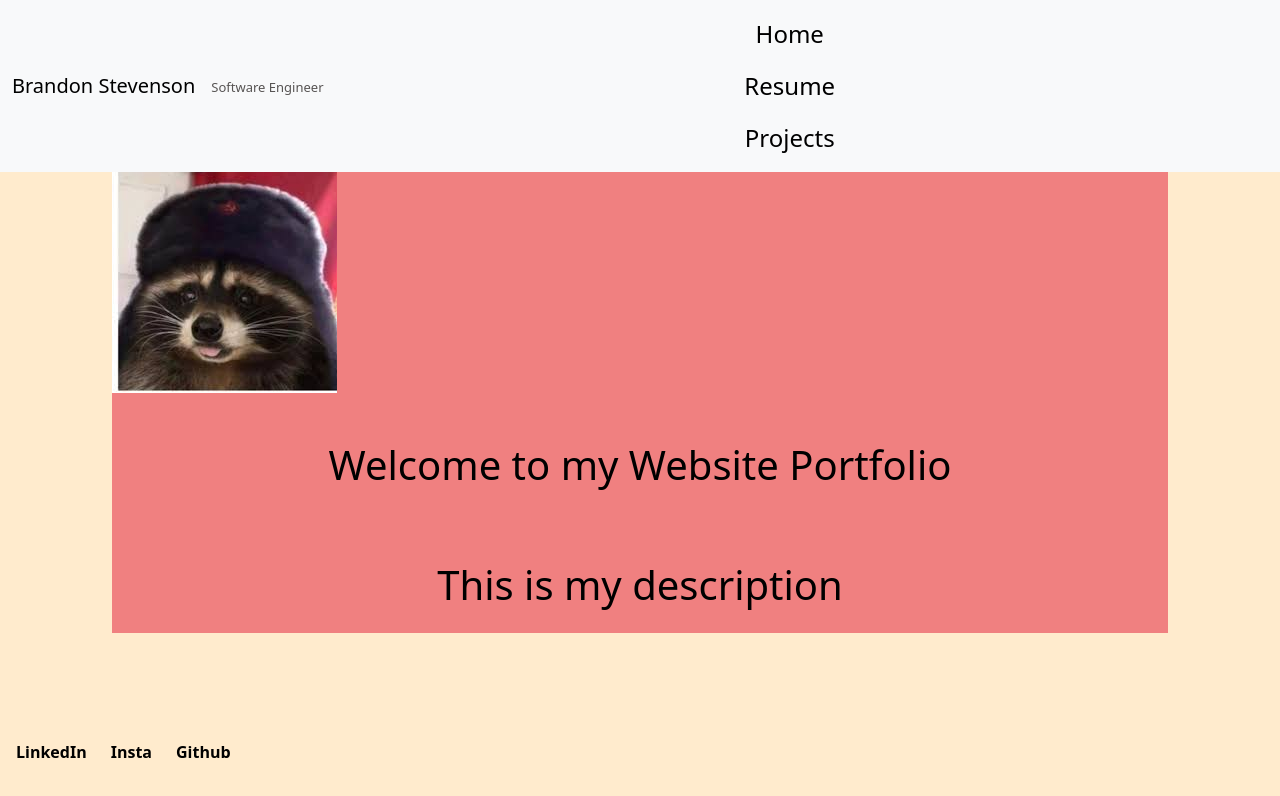
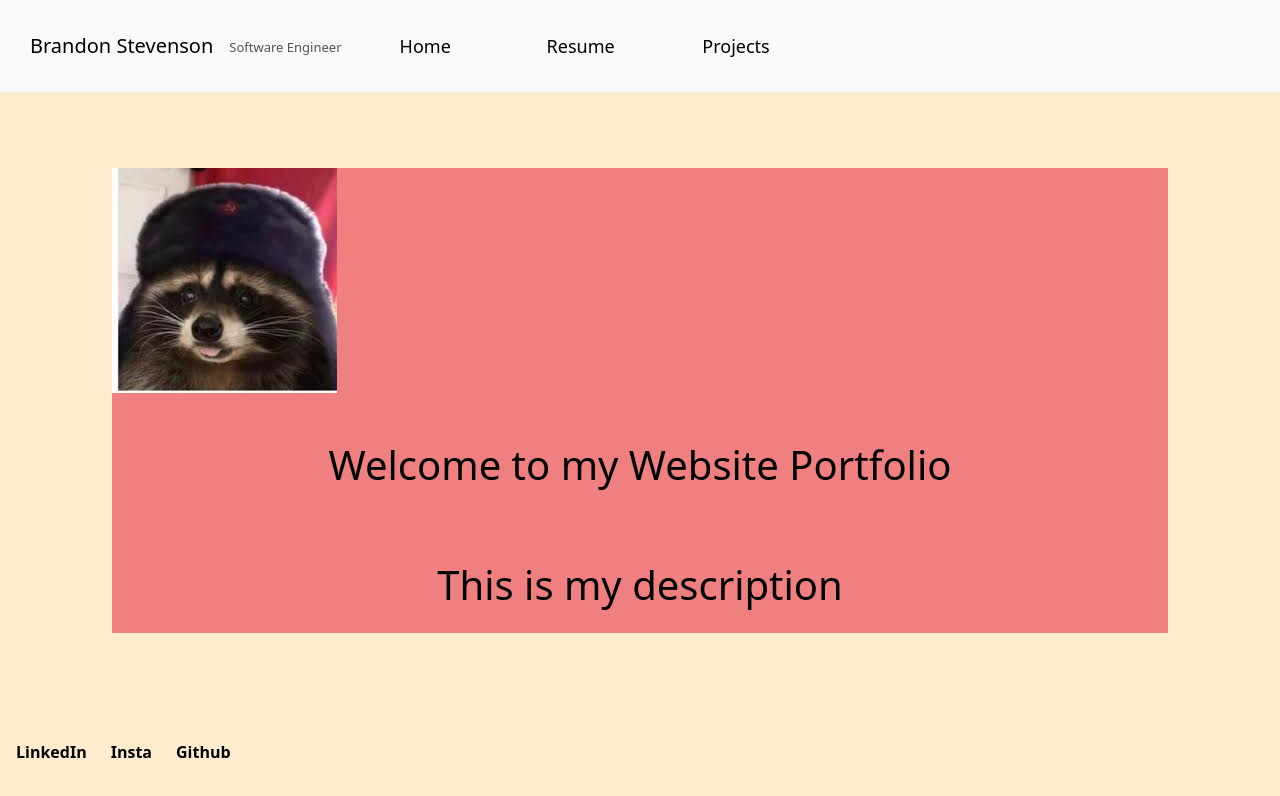
Before and after one commit to BrandoDioDa/To-Do-List-React, a Next.js app: page / in a window 1280 px wide. Shown: the top 796 px of the page. Built offline with nearby package versions, Linux system fonts and the light colour scheme.

Commit message:
fixed default size for navbar. Working on navbar changing style based off compressed vs stretched

```diff
--- a/src/app/components/Navbar.tsx
+++ b/src/app/components/Navbar.tsx
@@ -1,11 +1,11 @@
-import React, {useState, useEffect} from "react";
+import React, { useState, useEffect } from "react";
 import style from '../style/navbar.module.css';
 
 const Navbar = () => {
     return (
         <nav className='navbar fixed-top navbar-expand-lg navbar-light bg-light'>
             <div className="container-fluid">
-                <div>
+                <div className={`${style.titlePosition}`}>
                     <a className={`navbar-brand ${style.TwoPerLine}`} href="#">Brandon Stevenson</a>
                     <p className={`${style.TitleFont} ${style.TwoPerLine}`}>Software Engineer</p>
                 </div>
--- a/src/app/style/navbar.module.css
+++ b/src/app/style/navbar.module.css
@@ -1,3 +1,11 @@
+.col {
+    flex: 1;
+    text-align: center;
+    font-size: large;
+    padding: 10px;
+    width: auto;
+}
+
 .logo {
     text-align: center;
     border-radius: 50%;
@@ -11,20 +19,20 @@
 }
 
 .navLinks {
-    display: inline-block;
-    list-style: none;
-    margin: auto;
-    width: 200px;
-}
-
-.col {
-    display: inline;
-    font-size: 24px;
-    text-align: center;
+    display: flex;
+    list-style-type: none;
+    justify-content: space-between;
+    padding: 0;
+    width: 50%;
 }
 
 .navLinks li:hover {
     color: white;
+}
+
+.titlePosition {
+    padding: 10px;
+    margin: .5em;
 }
 
 .navbar-toggler {
@@ -51,6 +59,11 @@
 }
 
 @keyframes spin {
-    from { transform: rotate(0deg); }
-    to { transform: rotate(359deg); }
+    from {
+        transform: rotate(0deg);
+    }
+
+    to {
+        transform: rotate(359deg);
+    }
 }
```
